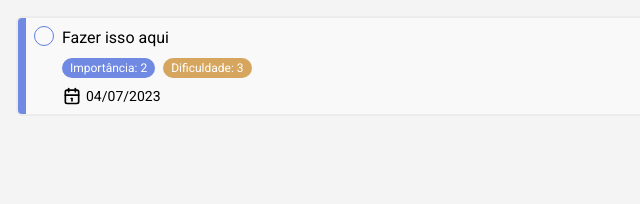
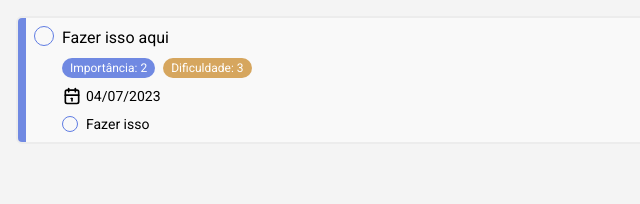
Before and after one commit to GuiPiangers/my-adventure-list, a Next.js app: page / in a window 1280 px wide. Shown: the top 204 px of the page, without its empty margins (0-640 px from the left). Built offline with nearby package versions, Linux system fonts and the light colour scheme.

Commit message:
improve the task

```diff
--- a/src/components/Task/TaskCheck.tsx
+++ b/src/components/Task/TaskCheck.tsx
@@ -1,11 +1,22 @@
+import { BsCheck } from "react-icons/bs";
+
 type Props = {
-  size: "normal" | "small";
+  size?: number;
+  checked?: boolean;
 };
 
-export default function TaskCheck({ size = "normal" }: Props) {
-  return size === "normal" ? (
-    <div className="h-5 w-5 shrink-0 rounded-full border border-primary"></div>
+export default function TaskCheck({ size = 20, checked = false }: Props) {
+  return !checked ? (
+    <div
+      className="h-5 w-5 shrink-0 rounded-full border border-primary"
+      style={{ height: size, width: size }}
+    ></div>
   ) : (
-    <div className="h-4 w-4 shrink-0 rounded-full border border-primary"></div>
+    <div
+      className="grid h-5 w-5 shrink-0 place-content-center rounded-full bg-neutral-700 opacity-50"
+      style={{ height: size, width: size }}
+    >
+      <BsCheck color="#fff" />
+    </div>
   );
 }
--- a/src/components/Task/TaskContainer.tsx
+++ b/src/components/Task/TaskContainer.tsx
@@ -1,24 +1,32 @@
-"use client";
-
 import TaskBadgeContainer from "./TaskBadgeContainer";
 import TaskCheck from "./TaskCheck";
 import TaskDate from "./TaskDate";
 
 type Props = {
   color?: string;
+  checked?: boolean;
 };
 
-export default function TaskContainer({ color = "#7089E2" }: Props) {
+export default function TaskContainer({
+  color = "#7089E2",
+  checked = false,
+}: Props) {
   return (
     <div className="flex overflow-hidden rounded-md border-2 border-light-400 bg-light-100">
       <div className={`block w-2`} style={{ backgroundColor: color }}></div>
 
       <div className="flex gap-2 py-2 pl-2 pr-4">
-        <TaskCheck size="normal" />
+        <TaskCheck />
         <div className="space-y-2">
-          <h3>Fazer isso aqui</h3>
+          <h3 className={checked ? " line-through opacity-50" : ""}>
+            Fazer isso aqui
+          </h3>
           <TaskBadgeContainer importance={2} difficulty={3} />
           <TaskDate date="04/07/2023" />
+          <span className="flex items-center gap-2 text-sm">
+            <TaskCheck size={16} />
+            Fazer isso
+          </span>
         </div>
       </div>
     </div>
```
Also changed, not shown: src/app/layout.tsx (+9 -9 lines).
